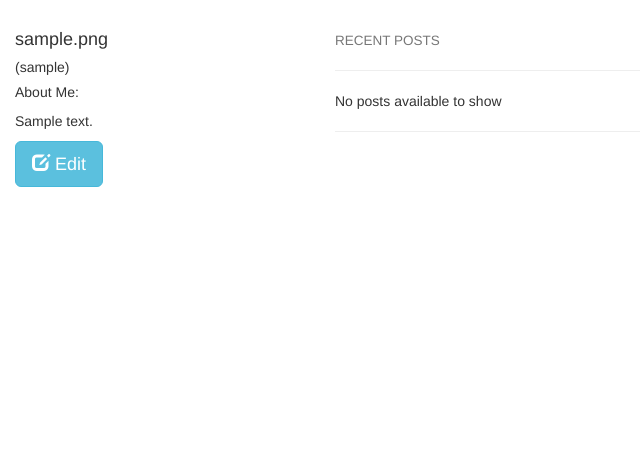
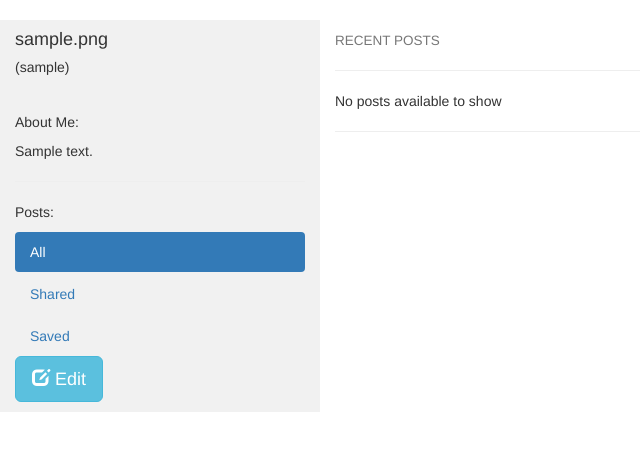
Before and after one commit to keerthanss/microblog, a Django app: page /microblog/profile/ in a window 1280 px wide. Shown: the part 52-503 px from the top of the page, without its empty margins (0-640 px from the left). Run offline with Django 3.2, Linux system fonts and the light colour scheme; a user stored in the database is signed in; tables that the repository leaves empty hold one stand-in row (values such as "Sample post"); parts of the project's set-up code (start-up, migrations or seed data) failed here and were passed over; some libraries are stand-ins or nearby versions.

Commit message:
Added shared and saved post view in profile

```diff
--- a/mysite/microblog/logic.py
+++ b/mysite/microblog/logic.py
@@ -3,6 +3,55 @@
 from .Serializers import *
 from .models import User, Post, Follows, Saves, Shares
 from rest_framework import viewsets
+
+def getPostsForProfilePage(username, number, isMyProfile):
+    def getSelfProfile():
+        posts = getPostDetails(username, number)
+        for post in posts:
+            post.shared = False
+            post.saved = False
+        sharedPosts = getSharedPostsByUser(username,number)
+        for post in sharedPosts:
+            post.shared = True
+            post.saved = False
+        savedPosts = getSavedPostsByUser(username, number)
+        for post in savedPosts:
+            post.shared = False
+            post.saved = True
+        postList = posts | sharedPosts | savedPosts
+        postList = postList.order_by('-timestamp')
+        return postList
+    def getOtherProfile():
+        posts = getPostDetails(username, number).filter(privacy=Post.PUBLIC)
+        sharedPosts = getSharedPostsByUser(username,number)
+        for post in sharedPosts:
+            post.shared = True
+            post.saved = False
+        postList = posts | sharedPosts
+        postList = postList.order_by('-timestamp')
+        return postList
+
+    if isMyProfile:
+        return getSelfProfile()
+    else:
+        return getOtherProfile()
+
+def getSharedPostsByUser(username, number):
+    if username is None:
+        return None
+    postsShared= Shares.objects.all().filter(user=username)
+    l =[]
+    for p in postsShared:
+        l.insert(0,p.post_id)
+    queryset = Post.objects.all().order_by('-timestamp').filter(post_id__in= set(l))
+    for post in queryset:
+        for share in postsShared:
+            if share.post_id == post.post_id:
+                post.timestamp = share.timestamp
+    if number is not None:
+        queryset = queryset[:number]
+    return queryset
+
 def getPostDetails(username,number):
     queryset = Post.objects.all().order_by('-timestamp')
     if username is not None:
@@ -10,6 +59,7 @@
     if number is not None:
         queryset = queryset[:number]
     return queryset
+
 def addSavedFieldToPostList(post_set, username):
     saved_post_set = getSavedPostsByUser(username,None)
     for post in post_set:
@@ -39,15 +89,15 @@
         return True
 
 def unsavePost(user,post):
-        user = User.objects.get(user_name = user)
-        post = Post.objects.get(post_id = post)
+    user = User.objects.get(user_name = user)
+    post = Post.objects.get(post_id = post)
 
-        postsSaved= Saves.objects.all().filter(user=user)
-        postsSaved= postsSaved.filter(post=post)
+    postsSaved= Saves.objects.all().filter(user=user)
+    postsSaved= postsSaved.filter(post=post)
 
-        if postsSaved:
-            postsSaved.delete()
-        return True
+    if postsSaved:
+        postsSaved.delete()
+    return True
 
 def getHomePagePosts(username,number):
     users_following = Follows.objects.values_list('following').filter(follower=username)
@@ -56,6 +106,7 @@
         queryset = queryset[:number]
     queryset=queryset.filter(privacy=Post.PUBLIC)
     return queryset
+
 def getSavedPostsByUser(username,number):
     if username is None:
         return None
@@ -63,9 +114,11 @@
     l =[]
     for p in postsSaved:
         l.insert(0,p.post_id)
-
     queryset = Post.objects.all().order_by('-timestamp').filter(post_id__in= set(l))
-
+    for post in queryset:
+        for share in postsShared:
+            if share.post_id == post.post_id:
+                post.timestamp = share.timestamp
     if number is not None:
         queryset = queryset[:number]
     return queryset
--- a/mysite/microblog/models.py
+++ b/mysite/microblog/models.py
@@ -1,5 +1,6 @@
 from __future__ import unicode_literals
 from datetime import datetime
+from django.utils import timezone
 from django.db import models
 from django.contrib.auth.models import User as auth_user
 
@@ -31,7 +32,7 @@
     )
     creator = models.ForeignKey(User)
     timestamp = models.DateTimeField(
-        default = datetime.now)
+        default = timezone.now)
     privacy = models.CharField(
         max_length = 2,
         choices = PRIVACY_CHOICES,
@@ -48,9 +49,9 @@
 class Saves(models.Model):
     user = models.ForeignKey(User)
     post = models.ForeignKey(Post)
-    timestamp = models.DateTimeField(default = datetime.now)
+    timestamp = models.DateTimeField(default = timezone.now)
 
 class Shares(models.Model):
     user = models.ForeignKey(User)
     post = models.ForeignKey(Post)
-    timestamp = models.DateTimeField(default = datetime.now)
+    timestamp = models.DateTimeField(default = timezone.now)
--- /dev/null
+++ b/mysite/microblog/static/microblog/background.css
@@ -0,0 +1,3 @@
+.backripple {
+  background-image: url()
+}
--- /dev/null
+++ b/mysite/microblog/static/microblog/profile.css
@@ -0,0 +1,4 @@
+.sidenav {
+  background-color: #f1f1f1;
+  height: 100%;
+}
--- a/mysite/microblog/templates/microblog/header.html
+++ b/mysite/microblog/templates/microblog/header.html
@@ -1,3 +1,5 @@
+{% load staticfiles %}
+
 <!DOCTYPE html>
 <html lang="en">
 <head>
@@ -7,6 +9,8 @@
   <link rel="stylesheet" href="https://maxcdn.bootstrapcdn.com/bootstrap/3.3.7/css/bootstrap.min.css">
   <script src="https://ajax.googleapis.com/ajax/libs/jquery/3.1.1/jquery.min.js"></script>
   <script src="https://maxcdn.bootstrapcdn.com/bootstrap/3.3.7/js/bootstrap.min.js"></script>
+  {% block head %}
+  {% endblock %}
 </head>
 <body>
 {% block body %}
--- a/mysite/microblog/templates/microblog/profile.html
+++ b/mysite/microblog/templates/microblog/profile.html
@@ -1,9 +1,13 @@
 {% extends 'microblog/postlist.html' %}
-<!DOCTYPE html>
-<html lang="en">
+{% load staticfiles %}
 
-  {% block body %}
-  {{block.super}}
+{% block head %}
+  <link rel="stylesheet" href="{% static 'microblog/profile.css'%}">
+{% endblock %}
+
+{% block body %}
+{{block.super}}
+
 <div class="container-fluid">
   <div class="row content">
     <div class="col-sm-3 sidenav">
@@ -11,14 +15,22 @@
         {% for user in user_details %}
           <h4>{{user.profile_name}}</h4>
           <h5>({{user.user_name}})</h5>
+          <br>
           <h5>About Me:</h5>
           <p>{{user.bio}}</p>
+          <hr>
         {% endfor%}
       {%else%}
         <p> no username given</p>
       {%endif%}
       <p>
-        {%if myprofile   %}
+        {%if myprofile %}
+        <p>Posts:</p>
+        <ul class="nav nav-pills nav-stacked">
+          <li class="{%ifequal profiletab 'all'%}active{% endifequal %}"><a href="microblog/profile">All</a></li>
+          <li class="{%ifequal profiletab 'shared'%}active{% endifequal %}"><a href="microblog/profile/shared">Shared</a></li>
+          <li class="{%ifequal profiletab 'saved'%}active{% endifequal %}"><a href="microblog/profile/saved">Saved</a></li>
+        </ul>
         <a href="/microblog/editprofile/" class="btn btn-info btn-lg">
           <span class="glyphicon glyphicon-edit"></span> Edit
         </a>
--- a/mysite/microblog/urls.py
+++ b/mysite/microblog/urls.py
@@ -22,9 +22,11 @@
     url(r'^$', views.loginpage, name='index'),
     #url(r'^',include(router.urls)),
     url(r'editprofile/', views.editProfile,name='editProfile'),
-    url(r'posts/get', views.homepage,name='postlist'),
+    #url(r'posts/get', views.HomeView.homepage,name='postlist'),
+    url(r'profile/saved', views.profilePageSavedPosts,name='profileSavedPosts'),
+    url(r'profile/shared', views.profilePageSharedPosts, name='profileSharedPosts'),
     url(r'profile/', views.getProfile,name='profile'),
-    url(r'saved/', views.getSavedPosts,name='postlist'),
+    #url(r'saved/', views.getSavedPosts,name='postlist'),
     url(r'home/', views.homepage, name='homepage'),
     #url(r'^',include(viewrouter.urls)),
     url(r'unfollow/', views.unfollow,name='unfollow'),
--- a/mysite/microblog/views.py
+++ b/mysite/microblog/views.py
@@ -53,7 +53,7 @@
     return render(request, 'microblog/index.html', context)
 '''
 def editProfile(request):
-    username = request.GET.get('username',None)
+    username = request.user.username
 
     user_details = getUserDetails(username).first()
     #return render (request, 'microblog/editprofile.html',context)
@@ -153,24 +153,50 @@
         isUsersProfile=True
     isFollowing = checkFollowing(request.user.username,username)
     user_details = getUserDetails(username)
-    post_set  =getPostDetails(username,None)
-    post_set = addSavedFieldToPostList(post_set,request.user.username)
-
+    #post_set  =getPostDetails(username,None)
+    #post_set = addSavedFieldToPostList(post_set,request.user.username)
+    post_set = getPostsForProfilePage(username,None, isUsersProfile)
 
     context =   {
                 'isfollowing':isFollowing,
                 'myprofile': isUsersProfile,
                 'title' : 'Profile',
+                'profiletab':'all',
                 'user_details':user_details,
                 'post_set':post_set
                 }
     return render(request, 'microblog/profile.html',context)
 
-def getSavedPosts(request):
+def profilePageSavedPosts(request):
     if not isAuthenticated(request):
         return redirect('index')
-    username = request.GET.get('username',None)
+    username = request.user.username
+    user_details = getUserDetails(username)
     number =  request.GET.get('number')
     post_set = getSavedPostsByUser(username,number)
-    context = {'post_set':post_set}
-    return render(request, 'microblog/postlist.html', context)
+    for post in post_set:
+        post.saved=True
+    context = {
+                'myprofile':True,
+                'title':'Profile',
+                'user_details':user_details,
+                'profiletab':'saved',
+                'post_set':post_set
+                }
+    return render(request, 'microblog/profile.html', context)
+
+def profilePageSharedPosts(request):
+    if not isAuthenticated(request):
+        return redirect('index')
+    username = request.user.username
+    user_details = getUserDetails(username)
+    number =  request.GET.get('number')
+    post_set = getSharedPostsByUser(username,number)
+    context = {
+                'myprofile':True,
+                'title':'Profile',
+                'user_details':user_details,
+                'profiletab':'shared',
+                'post_set':post_set
+                }
+    return render(request, 'microblog/profile.html', context)
```
Also changed, not shown: mysite/microblog/templates/microblog/homepage.html (+0 -10 lines).
